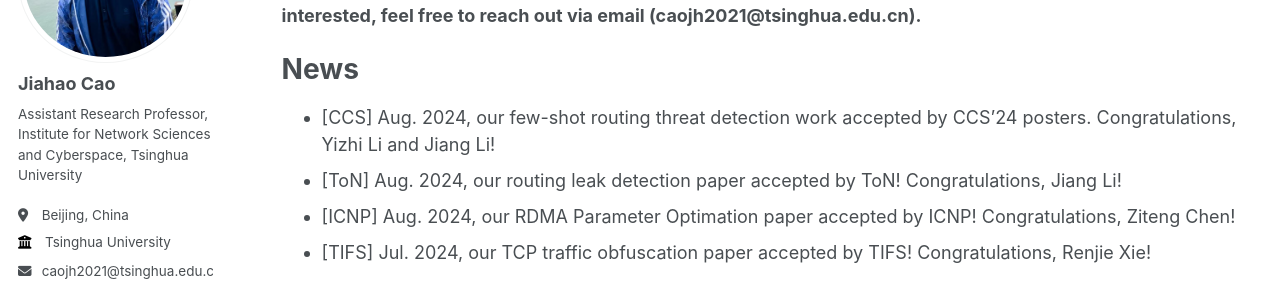
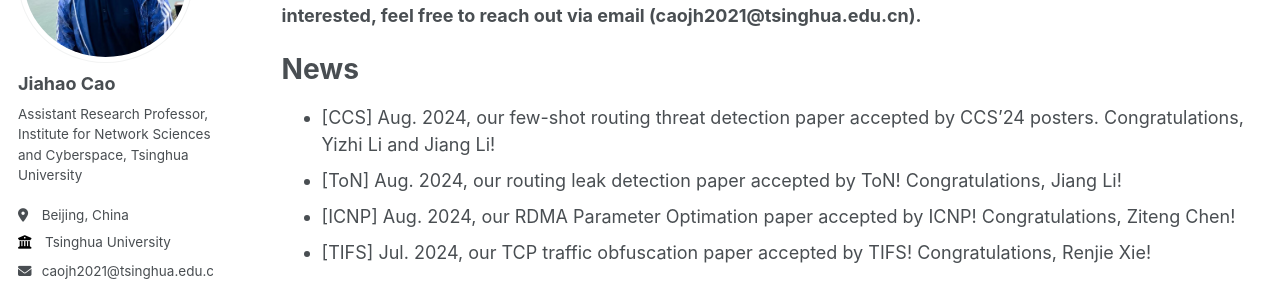
Before and after one commit to caojh15/caojh15.github.io, a Jekyll site: the page built from _pages/about.md, in a window 1280 px wide and 900 px high, scrolled down 561 px. Shown: the part 208-503 px from the top of the window. Built offline with Jekyll 4.4.1, drawn with Linux system fonts in a browser that asks for light colours; some web fonts are replaced.

Commit message:
Update about.md

```diff
--- a/_pages/about.md
+++ b/_pages/about.md
@@ -20,7 +20,7 @@ His current interests mainly focus on the following domains:
 **He is always looking for highly motivated postdocs, students, and research interns to join the group! If you're interested, feel free to reach out via email (caojh2021@tsinghua.edu.cn).**
 
 # News
-- [CCS] Aug. 2024, our few-shot routing threat detection work accepted by CCS'24 posters. Congratulations, Yizhi Li and Jiang Li!
+- [CCS] Aug. 2024, our few-shot routing threat detection paper accepted by CCS'24 posters. Congratulations, Yizhi Li and Jiang Li!
 - [ToN] Aug. 2024, our routing leak detection paper accepted by ToN! Congratulations, Jiang Li!
 - [ICNP] Aug. 2024, our RDMA Parameter Optimation paper accepted by ICNP! Congratulations, Ziteng Chen!
 - [TIFS] Jul. 2024, our TCP traffic obfuscation paper accepted by TIFS! Congratulations, Renjie Xie!
```
